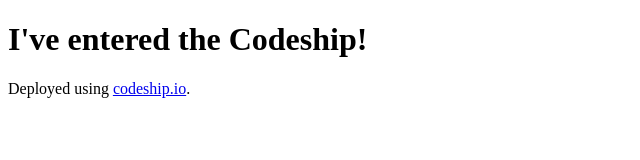
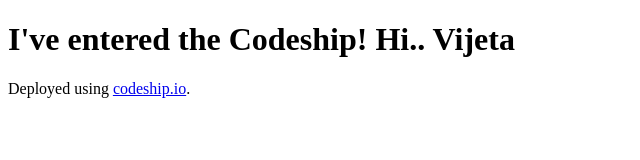
Before and after one commit to vijetaa/NodeJsHeroku, a website: page views/index.html in a window 1280 px wide. Shown: the whole page, without its empty margins (0-640 px from the left). Drawn offline with Linux system fonts and the light colour scheme.

Commit message:
modified index.html

```diff
--- a/views/index.html
+++ b/views/index.html
@@ -4,7 +4,7 @@
   <title>Codefish</title>
 </head>
 <body>
-<h1>I've entered the Codeship!</h1>
+<h1>I've entered the Codeship! Hi.. Vijeta</h1>
 Deployed using <a href="https://www.codeship.io">codeship.io</a>.<a href="#"></a>
 </body>
 </html>
```
